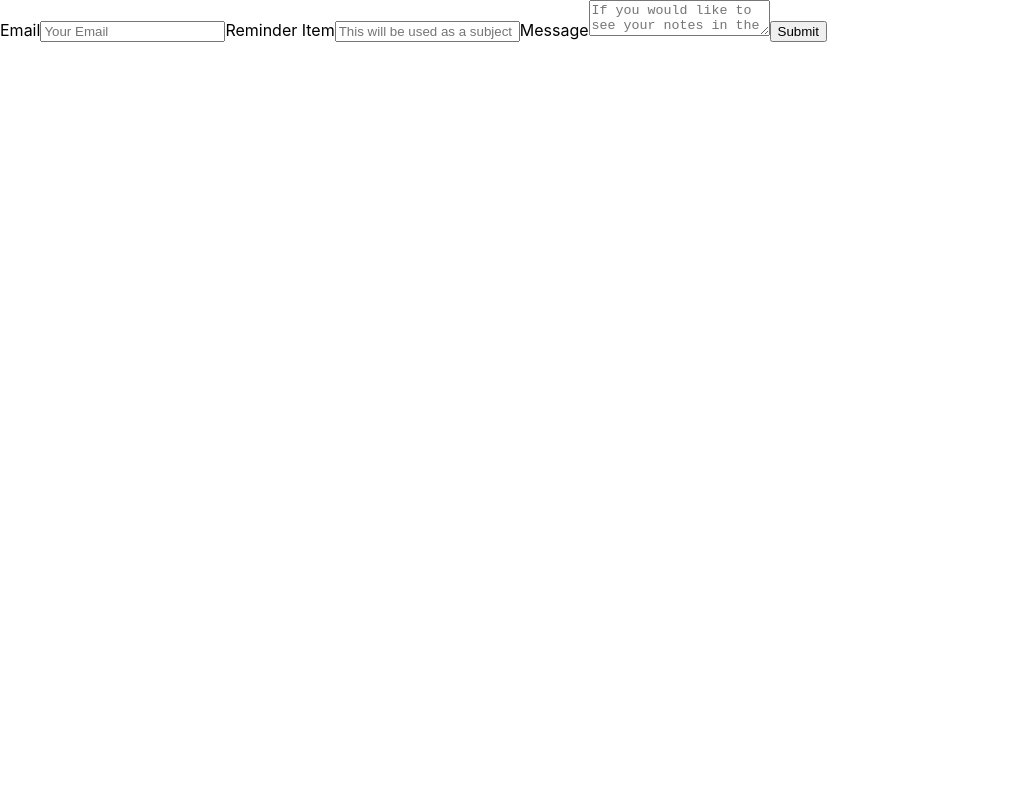
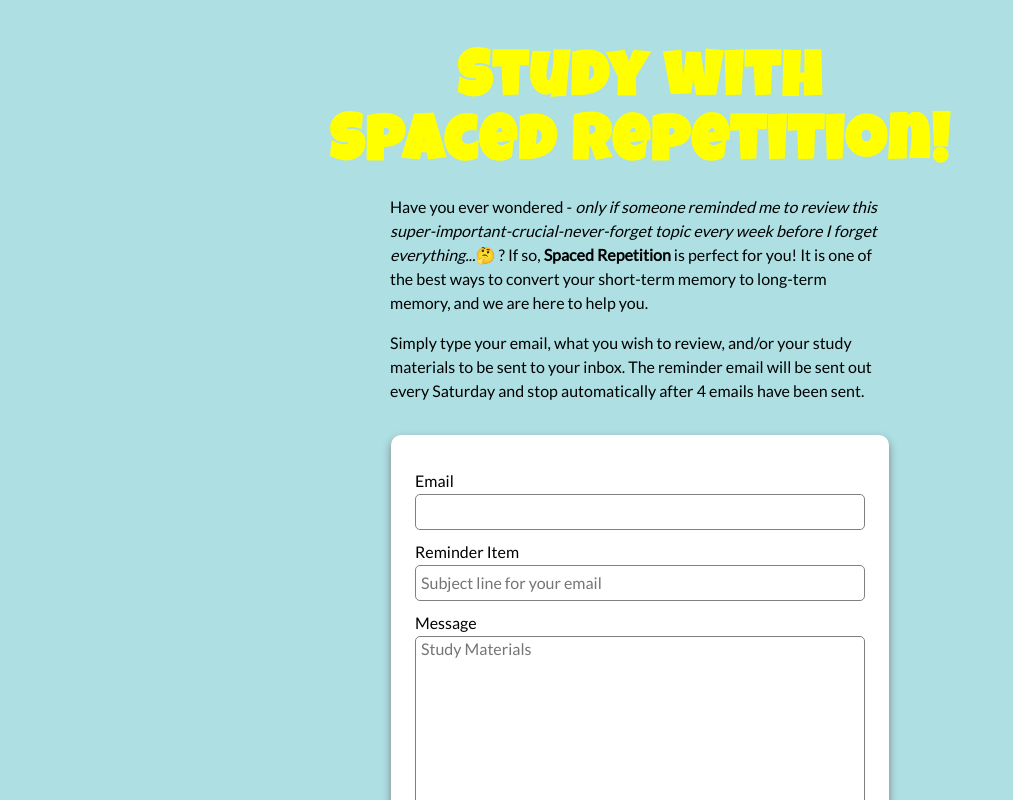
Before and after one commit to DevKarenC/study-with-spaced-repetition, a React app: page / in a window 1280 px wide. Shown: the top 800 px of the page, without its empty margins (0-1013 px from the left). Built offline with nearby package versions, Linux system fonts and the light colour scheme.

Commit message:
Add styling

```diff
--- a/client/App.js
+++ b/client/App.js
@@ -1,12 +1,15 @@
 import React from 'react';
+import Header from './components/Header';
 import Form from './components/Form';
+import './styles/App.css';
 
-function App() {
+const App = () => {
   return (
     <div className="App">
+      <Header />
       <Form />
     </div>
   );
-}
+};
 
 export default App;
--- a/client/components/Form.js
+++ b/client/components/Form.js
@@ -29,7 +29,6 @@ const Form = (props) => {
         name="email"
         value={inputs.email || ''}
         onChange={handleInputChange}
-        placeholder="Your Email"
         required
       />
       <label htmlFor="item">Reminder Item</label>
@@ -39,7 +38,7 @@ const Form = (props) => {
         name="item"
         value={inputs.item || ''}
         onChange={handleInputChange}
-        placeholder="This will be used as a subject line for your reminder email!"
+        placeholder="Subject line for your email"
         required
       />
       <label htmlFor="message">Message</label>
@@ -49,7 +48,8 @@ const Form = (props) => {
         name="message"
         value={inputs.message || ''}
         onChange={handleInputChange}
-        placeholder="If you would like to see your notes in the email, include them here!"
+        placeholder="Study Materials"
+        rows="10"
       />
       <button type="submit">Submit</button>
     </form>
--- /dev/null
+++ b/client/components/Header.js
@@ -0,0 +1,27 @@
+import React from 'react';
+
+const Header = () => {
+  return (
+    <header>
+      <h1>
+        Study with <br />
+        Spaced Repetition!
+      </h1>
+      <p>
+        Have you ever wondered -{' '}
+        <span>
+          only if someone reminded me to review this
+          super-important-crucial-never-forget topic every week before I forget
+          everything...
+        </span>
+        🤔 ? If so, <span>Spaced Repetition</span> is perfect for you! It is one
+        of the best ways to convert your short-term memory to long-term memory,
+        and we are here to help you.
+      </p>
+      <p>
+        {`Simply type your email, what you wish to review, and/or your study materials to be sent to your inbox. The reminder email will be sent out every Saturday and stop automatically after 4 emails have been sent.`}
+      </p>
+    </header>
+  );
+};
+export default Header;
--- a/client/index.js
+++ b/client/index.js
@@ -2,7 +2,6 @@ import React from 'react';
 import ReactDOM from 'react-dom';
 import { Provider } from 'react-redux';
 import store from './store';
-import './styles/index.css';
 import App from './App';
 
 ReactDOM.render(
--- /dev/null
+++ b/client/styles/App.css
@@ -0,0 +1,83 @@
+body {
+  background-color: #addfe3;
+}
+
+/* HEADER */
+
+header {
+  display: flex;
+  flex-direction: column;
+  align-items: center;
+}
+
+h1 {
+  color: yellow;
+  font-family: 'Luckiest Guy', cursive;
+  font-size: 4rem;
+  letter-spacing: 2px;
+  text-align: center;
+  margin-bottom: 1rem;
+  padding: 0 2rem;
+}
+
+p {
+  font-family: 'Lato', sans-serif;
+  line-height: 1.5rem;
+  margin-top: 0;
+  max-width: 500px;
+}
+
+p > span:first-child {
+  font-style: italic;
+}
+
+p > span:last-child {
+  font-weight: 600;
+}
+
+/* FORM */
+
+form {
+  display: flex;
+  flex-direction: column;
+  font-family: 'Lato', sans-serif;
+  background-color: #fff;
+  border-radius: 10px;
+  box-shadow: 0 4px 8px gray;
+  margin: 1rem auto 4rem;
+  padding: 1.5rem;
+  width: 450px;
+}
+
+label {
+  font-weight: 500;
+  padding: 0.75rem 0 0.25rem;
+}
+
+input {
+  border: 1px solid gray;
+  border-radius: 5px;
+  font-family: 'Lato', sans-serif;
+  font-size: 1rem;
+  height: 2rem;
+  padding-left: 5px;
+}
+
+textarea {
+  border: 1px solid gray;
+  border-radius: 5px;
+  font-family: 'Lato', sans-serif;
+  font-size: 1rem;
+  padding-left: 5px;
+}
+
+button {
+  background-color: #ffe300;
+  border-radius: 5px;
+  border: 0;
+  font-size: 1rem;
+  letter-spacing: 1px;
+  text-transform: uppercase;
+  padding: 1rem;
+  margin: 1rem 0;
+}
--- a/client/styles/index.css
+++ /dev/null
@@ -1,13 +0,0 @@
-body {
-  margin: 0;
-  font-family: -apple-system, BlinkMacSystemFont, 'Segoe UI', 'Roboto', 'Oxygen',
-    'Ubuntu', 'Cantarell', 'Fira Sans', 'Droid Sans', 'Helvetica Neue',
-    sans-serif;
-  -webkit-font-smoothing: antialiased;
-  -moz-osx-font-smoothing: grayscale;
-}
-
-code {
-  font-family: source-code-pro, Menlo, Monaco, Consolas, 'Courier New',
-    monospace;
-}
--- a/public/index.html
+++ b/public/index.html
@@ -3,6 +3,15 @@
   <head>
     <meta charset="utf-8" />
     <meta name="viewport" content="width=device-width initial-scale=1.0" />
+    <link rel="preconnect" href="https://fonts.gstatic.com" />
+    <link
+      href="https://fonts.googleapis.com/css2?family=Luckiest+Guy&display=swap"
+      rel="stylesheet"
+    />
+    <link
+      href="https://fonts.googleapis.com/css2?family=Lato:wght@300;400&display=swap"
+      rel="stylesheet"
+    />
     <title>Spaced Repetition</title>
     <script defer src="/bundle.js"></script>
   </head>
--- a/script/emailSender.js
+++ b/script/emailSender.js
@@ -19,7 +19,7 @@ const sendMail = async () => {
       return {
         from: `Spaced Repetition <${senderEmail}>`,
         to: email.email,
-        subject: email.item,
+        subject: `From Spaced Repetition - ${email.item}!`,
         text: email.message,
       };
     });
```
Also changed, not shown: 1 other file (tests, documents, lock files or other folders).
